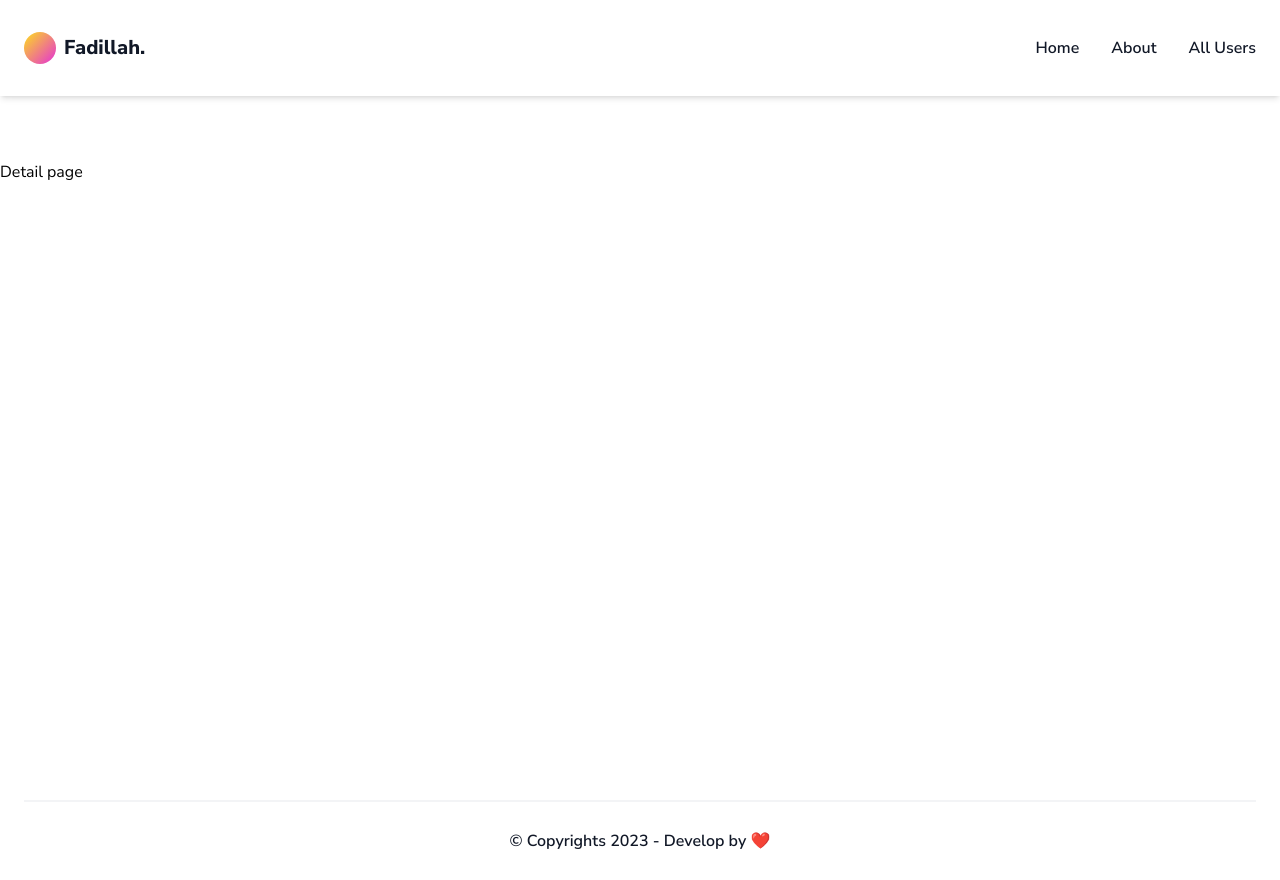
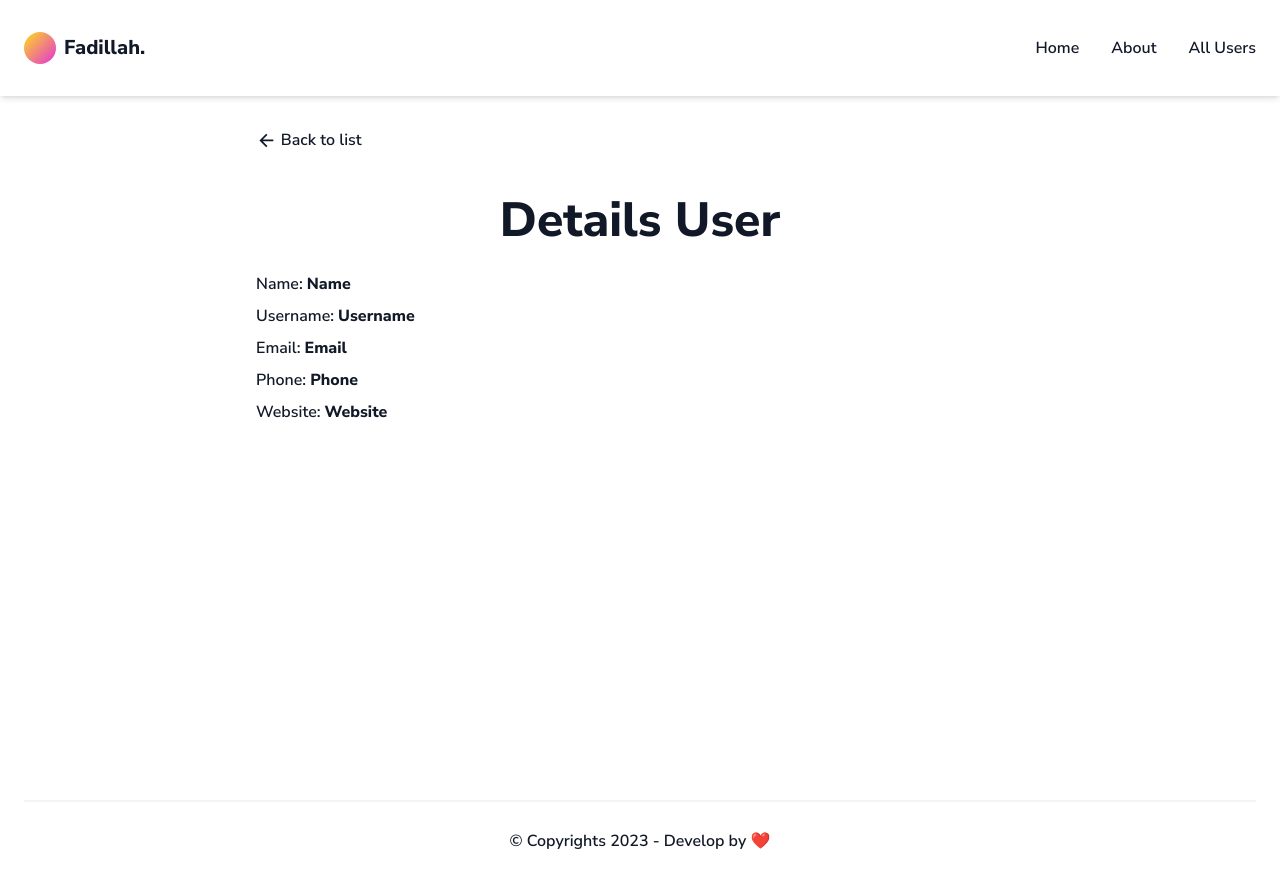
Before and after one commit to fajarfadillahh/fadillah-user-list, a Next.js app: page /user/1 in a window 1280 px wide. Built offline with nearby package versions, Linux system fonts and the light colour scheme.

Commit message:
create: Hero parts - Detail page

```diff
--- /dev/null
+++ b/components/Detailpage/Hero.jsx
@@ -0,0 +1,46 @@
+import Link from "next/link";
+import { RiArrowLeftLine } from "react-icons/ri";
+
+export default function Hero() {
+  return (
+    <section className="pb-16 pt-32">
+      <div className="container flex items-center">
+        <div className="mx-auto grid w-[768px] gap-8">
+          <Link
+            href="/users"
+            className="inline-flex items-center gap-1 text-gray-900 hover:text-pink-500"
+          >
+            <RiArrowLeftLine className="text-[1.3rem]" />
+            <p className="font-semibold">Back to list</p>
+          </Link>
+
+          <div>
+            <h1 className="section-title pb-4 text-center text-[48px]">
+              Details User
+            </h1>
+
+            <ul className="flex flex-col gap-2">
+              {[
+                ["Name:", "Name"],
+                ["Username:", "Username"],
+                ["Email:", "Email"],
+                ["Phone:", "Phone"],
+                ["Website:", "Website"],
+              ].map(([text, value]) => {
+                return (
+                  <li
+                    key={text}
+                    className="inline-flex items-center gap-1 text-gray-900"
+                  >
+                    <p className="font-semibold">{text}</p>
+                    <p className="font-extrabold">{value}</p>
+                  </li>
+                );
+              })}
+            </ul>
+          </div>
+        </div>
+      </div>
+    </section>
+  );
+}
--- a/pages/user/[id].jsx
+++ b/pages/user/[id].jsx
@@ -1,3 +1,10 @@
+// import components
+import Hero from "@/components/Detailpage/Hero";
+
 export default function Detail() {
-  return <div className="pt-40">Detail page</div>;
+  return (
+    <>
+      <Hero />
+    </>
+  );
 }
```
